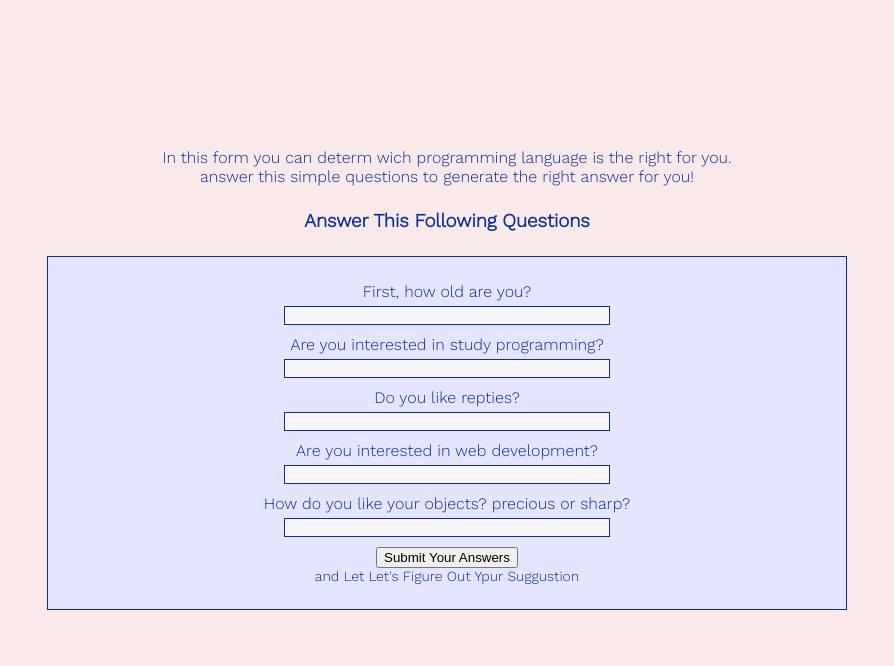
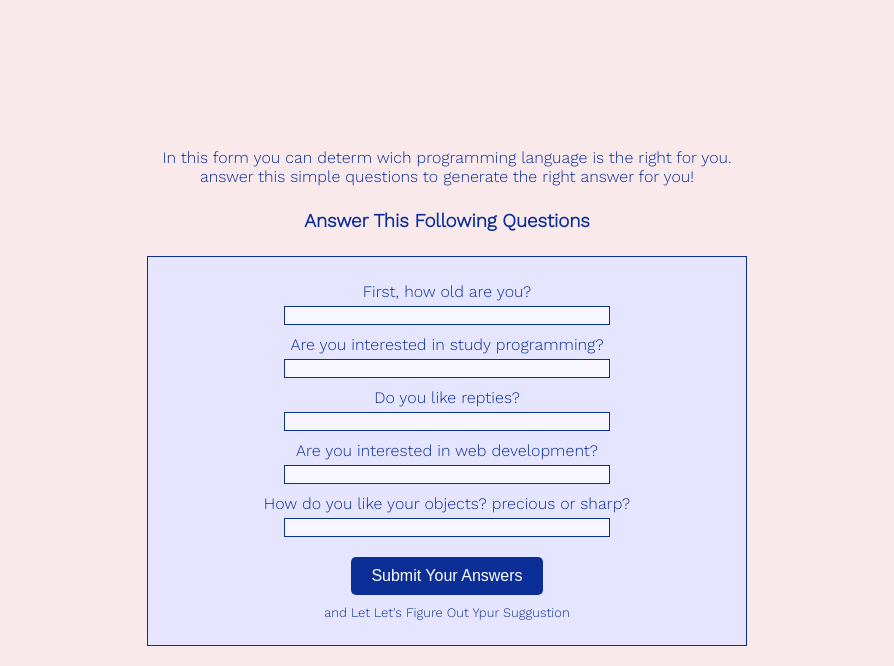
Before and after one commit to Object-ions/jsandbrowsers, a plain HTML site: page index.html in a window 1280 px wide. Shown: the part 258-924 px from the top of the page, without its empty margins (193-1087 px from the left). Before the commit the page ends 888 px from the top, so only its background shows below. Drawn offline with nearby package versions, Linux system fonts and the light colour scheme.

Commit message:
finilaze design

```diff
--- a/css/styles.css
+++ b/css/styles.css
@@ -23,7 +23,6 @@ form{
 }
 
 label{
-  /* border: purple solid 2px; */
   margin-bottom: 5px;
 }
 
@@ -40,6 +39,24 @@ h3{
   padding: 5px;
 }
 
+button[type="submit"] {
+  color: white;
+  background-color: #0b2e97;
+  border: none;
+  border-radius: 5px;
+  padding: 10px 20px;
+  font-size: 16px;
+  cursor: pointer;
+  text-align: center;
+  margin: 10px 0;
+}
+
+button[type="submit"]:hover {
+  background-color: darkblue;
+}
+
+/* classes */
+
 .pink{
   border: solid pink 0.5px;
 }
@@ -52,7 +69,7 @@ h3{
 }
 
 .note{
-  font-size: 14px;
+  font-size: 13px;
 }
 
 .hidden{
@@ -66,11 +83,12 @@ h3{
   margin-bottom: 20px;
 }
 
+/* Id's */
+
 #main-div{
-  width: 800px;
+  width: 600px;
   margin: 0 auto;
   background-color: #f9e9eb;
-  /* border: solid pink 1px; */
 }
 
 #head{
@@ -93,3 +111,7 @@ div #lang{
 #lastq{
   margin-bottom: 20px;
 }
+
+#result{
+  font-size: 20px;
+}
```
